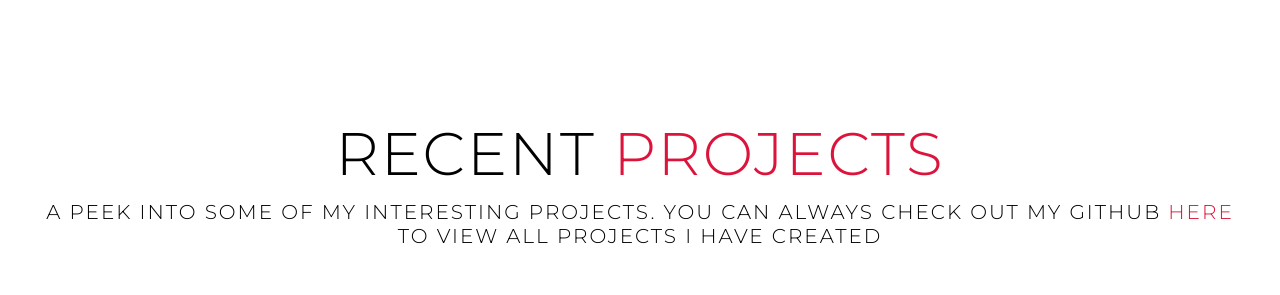
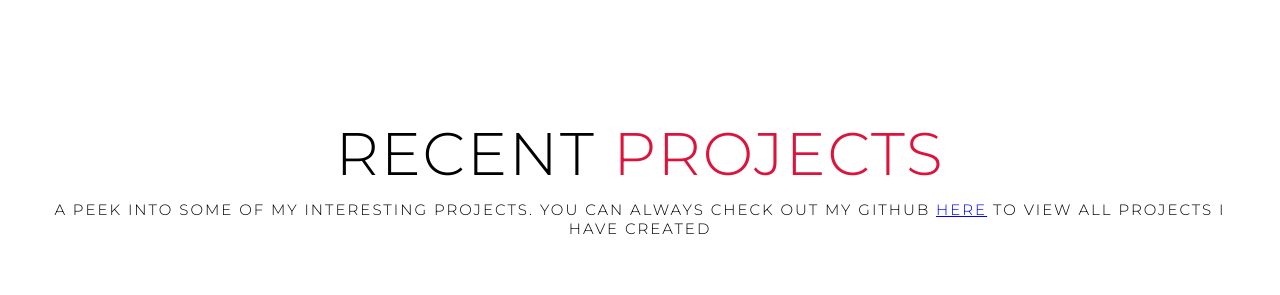
Before and after one commit to PranavSahu97/MyPortfolio, a PHP site: page / in a window 1280 px wide. Shown: the part 2491-2786 px from the top of the page. Run offline with PHP 8.4, Linux system fonts and the light colour scheme; some libraries are stand-ins or nearby versions.

Commit message:
Minor fixes

```diff
--- a/Portfolio/index.html
+++ b/Portfolio/index.html
@@ -173,7 +173,7 @@
         <div class="projects container">
             <div class="projects-header">
                 <h1 class="section-title">Recent <span>Projects</span></h1>
-                <h3 class="section-title-2">A peek into some of my interesting projects. You can always check out my github <a href="https://github.com/PranavSahu97" target="_blank" >here</a> to view all projects I have created</h3>
+                <h4 class="section-title-2" align="justify">A peek into some of my interesting projects. You can always check out my github <a class = "check" href="https://github.com/PranavSahu97" target="_blank" ><u>here</u></a> to view all projects I have created</h4>
             </div>
             <div class="all-projects">
                 <div class="project-item">
--- a/Portfolio/style.css
+++ b/Portfolio/style.css
@@ -64,13 +64,14 @@ p{
 }
 
 .section-title-2{
-    font-size: 2rem;
+    font-size: 1.5rem;
     font-weight: 300;
     color: black;
     margin-bottom: 10px;
     text-transform: uppercase;
     letter-spacing: .2rem;
     text-align: center;
+    justify-content: center;
 }
 
 .section-title-2 a{
@@ -423,6 +424,10 @@ p{
 
 #projects .projects-header{
     margin-bottom: 50px;
+}
+
+#projects .projects-header .check{
+    color:  #0000FF;
 }
 
 #projects .all-projects{
```
